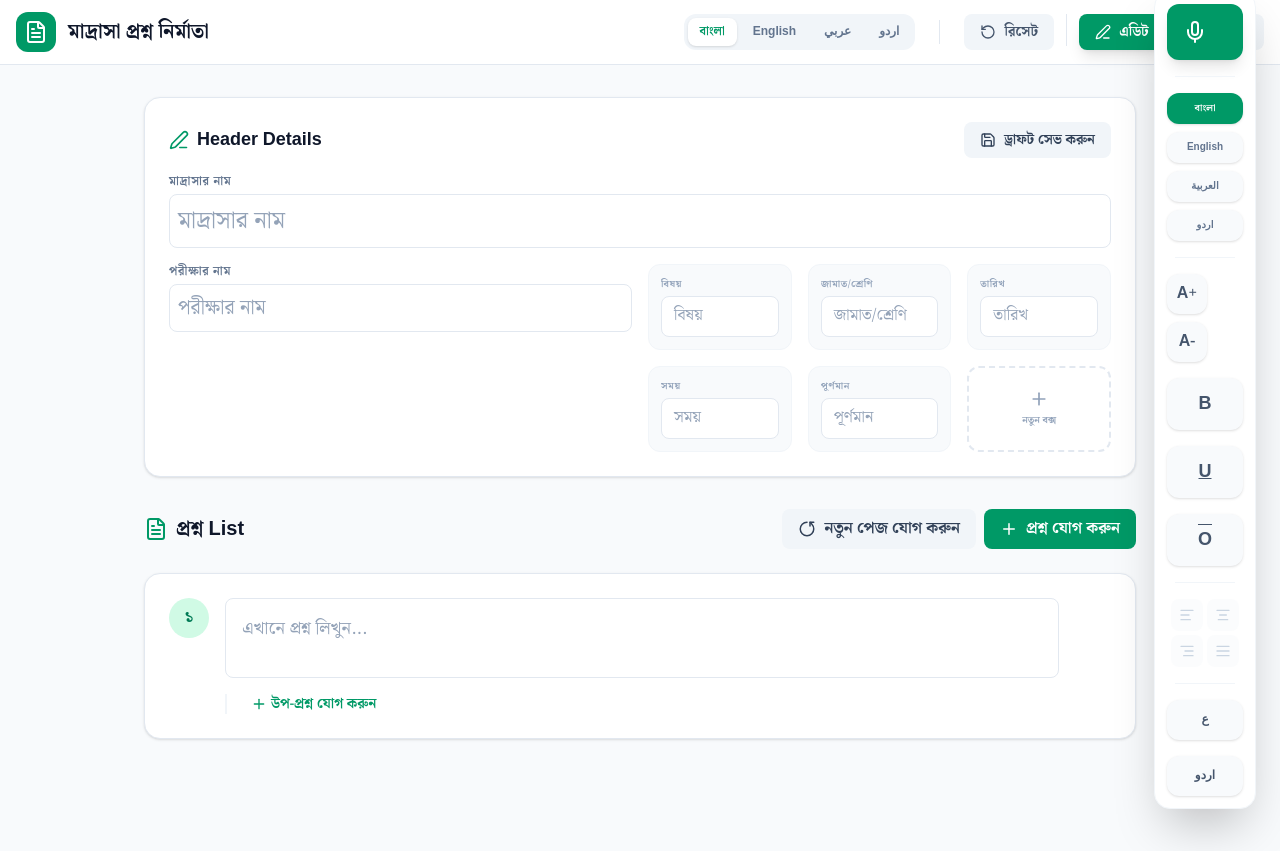
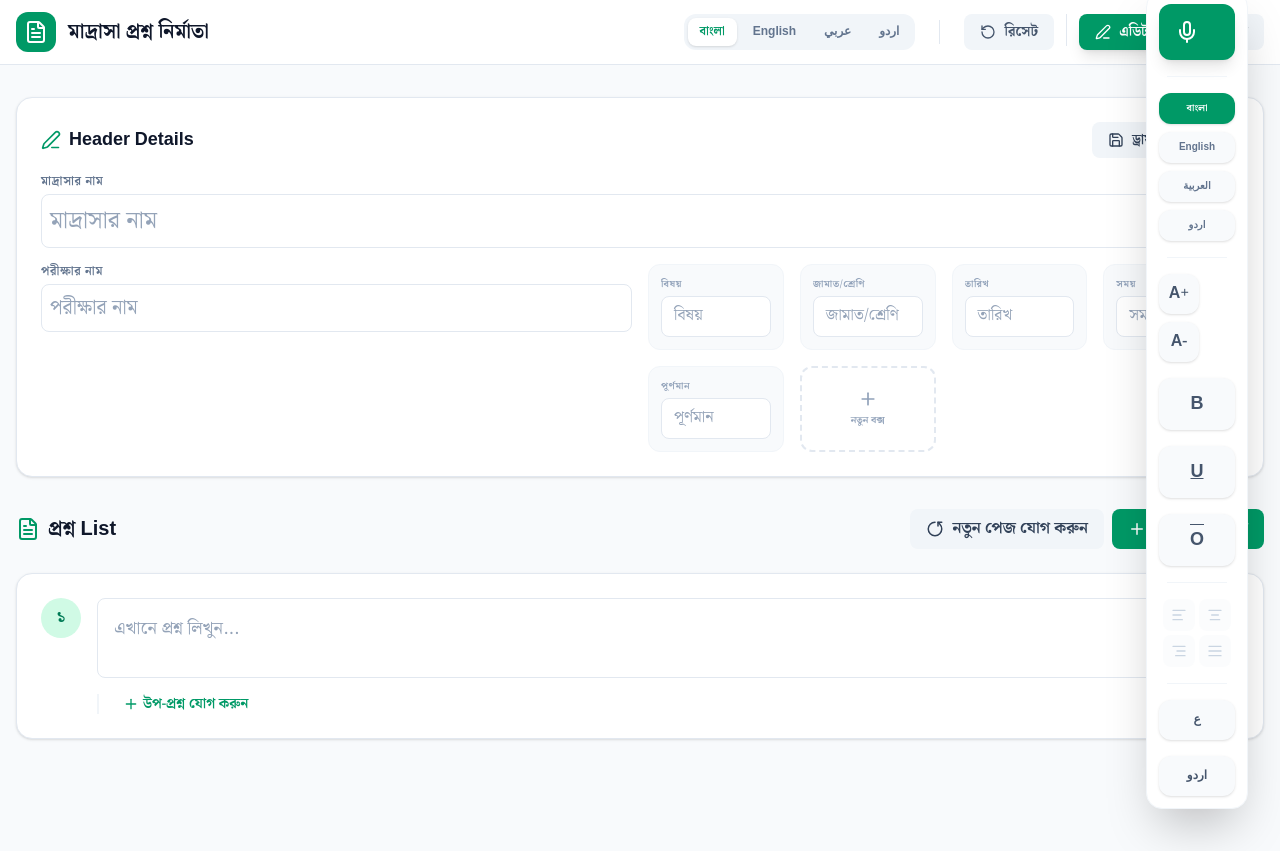
Before and after one commit to shahriaralif365-create/Qmaker, a Next.js app: page / in a window 1280 px wide. Built offline with nearby package versions, Linux system fonts and the light colour scheme; a web font is replaced by a local one.

Commit message:
Enhance responsive desktop design for all monitor sizes

```diff
--- a/app/globals.css
+++ b/app/globals.css
@@ -86,9 +86,29 @@ body {
   background: white;
   min-height: 297mm;
   width: 210mm;
+  max-width: 100%;
   padding: 15mm;
   margin: 0 auto;
-  box-shadow: 0 4px 20px rgba(0, 0, 0, 0.08);
+  box-shadow: 0 4px 30px rgba(0, 0, 0, 0.1);
+  transition: all 0.3s ease;
+}
+
+@media (max-width: 210mm) {
+  .paper-preview {
+    width: 100%;
+    padding: 10mm;
+  }
+}
+
+/* Ultra-wide support */
+.max-w-ultra {
+  max-width: 90rem; /* 1440px */
+}
+
+@media (min-width: 2000px) {
+  .max-w-ultra {
+    max-width: 110rem; /* 1760px */
+  }
 }
 
 @layer components {
--- a/app/page.tsx
+++ b/app/page.tsx
@@ -919,7 +919,7 @@ export default function Home() {
   return (
     <div className={`min-h-screen pb-20`}>
       <header className="bg-white border-b border-slate-200 sticky top-0 z-50 no-print">
-        <div className="max-w-7xl mx-auto px-4 h-16 flex items-center justify-between">
+        <div className="max-w-ultra mx-auto px-4 h-16 flex items-center justify-between">
           <div className="flex items-center gap-3">
             <div className="bg-emerald-600 p-2 rounded-xl text-white">
               <FileText size={24} />
@@ -978,7 +978,7 @@ export default function Home() {
         </div>
       </header>
 
-      <main className="max-w-5xl mx-auto px-4 py-8">
+      <main className="max-w-ultra mx-auto px-4 py-8">
         <AnimatePresence mode="wait">
           {view === 'edit' ? (
             <motion.div
@@ -1037,7 +1037,7 @@ export default function Home() {
                     </div>
                   </div>
 
-                  <div className="grid grid-cols-1 md:grid-cols-2 lg:grid-cols-3 gap-4">
+                  <div className="grid grid-cols-1 md:grid-cols-2 lg:grid-cols-3 xl:grid-cols-4 2xl:grid-cols-5 gap-4">
                     {header.fields?.map((f) => (
                       <div key={f.id} className="relative group bg-slate-50 p-3 rounded-xl border border-slate-100">
                         <div className="flex items-center justify-between mb-1">
@@ -1232,7 +1232,7 @@ export default function Home() {
                 </div>
 
                 <div className="border-b-2 border-slate-900 pb-4 mb-8">
-                  <div className="grid grid-cols-2 md:grid-cols-3 gap-y-2 gap-x-4">
+                  <div className="grid grid-cols-2 md:grid-cols-3 lg:grid-cols-4 xl:grid-cols-5 gap-y-2 gap-x-4">
                     {header.fields?.map(f => (
                       <div key={f.id} className="flex gap-2 text-sm">
                         <span
@@ -1327,7 +1327,7 @@ export default function Home() {
       </main>
 
       {/* Floating Sidebar */}
-      <div className="fixed right-6 top-1/2 -translate-y-1/2 flex flex-col gap-4 no-print z-50">
+      <div className="fixed right-4 xl:right-8 2xl:right-12 top-1/2 -translate-y-1/2 flex flex-col gap-4 no-print z-50">
         <div className="bg-white p-3 rounded-2xl shadow-2xl border border-slate-100 flex flex-col gap-4">
           <button
             onClick={toggleRecording}
```
